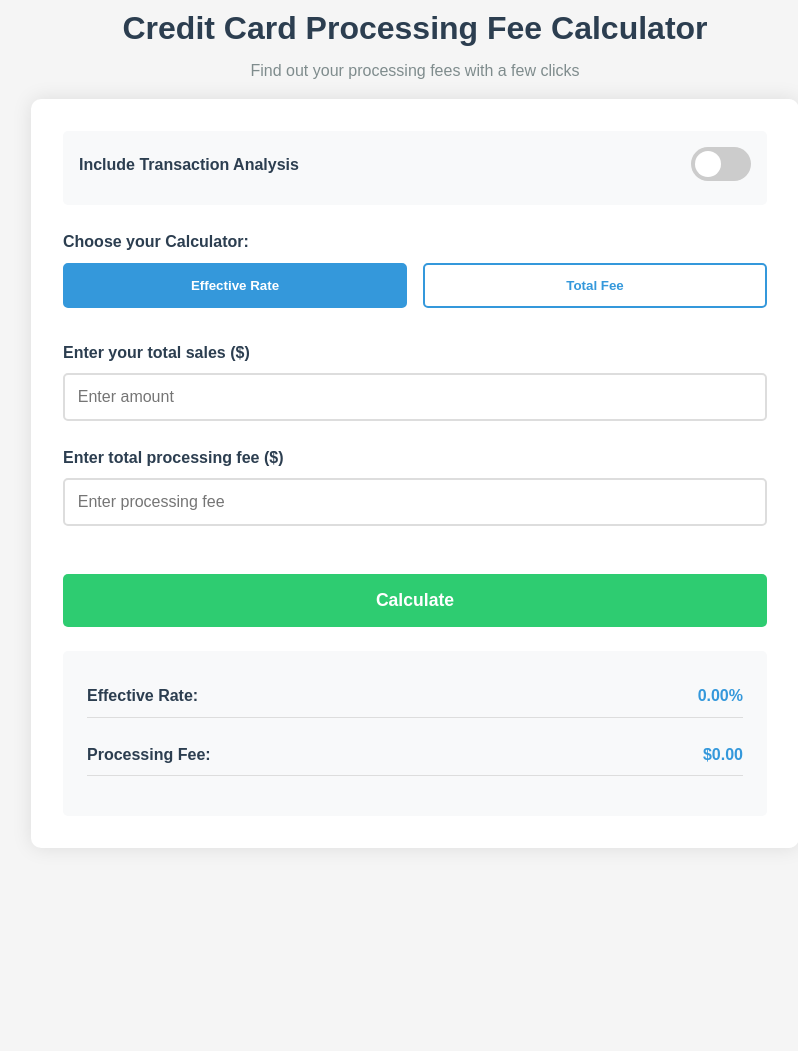
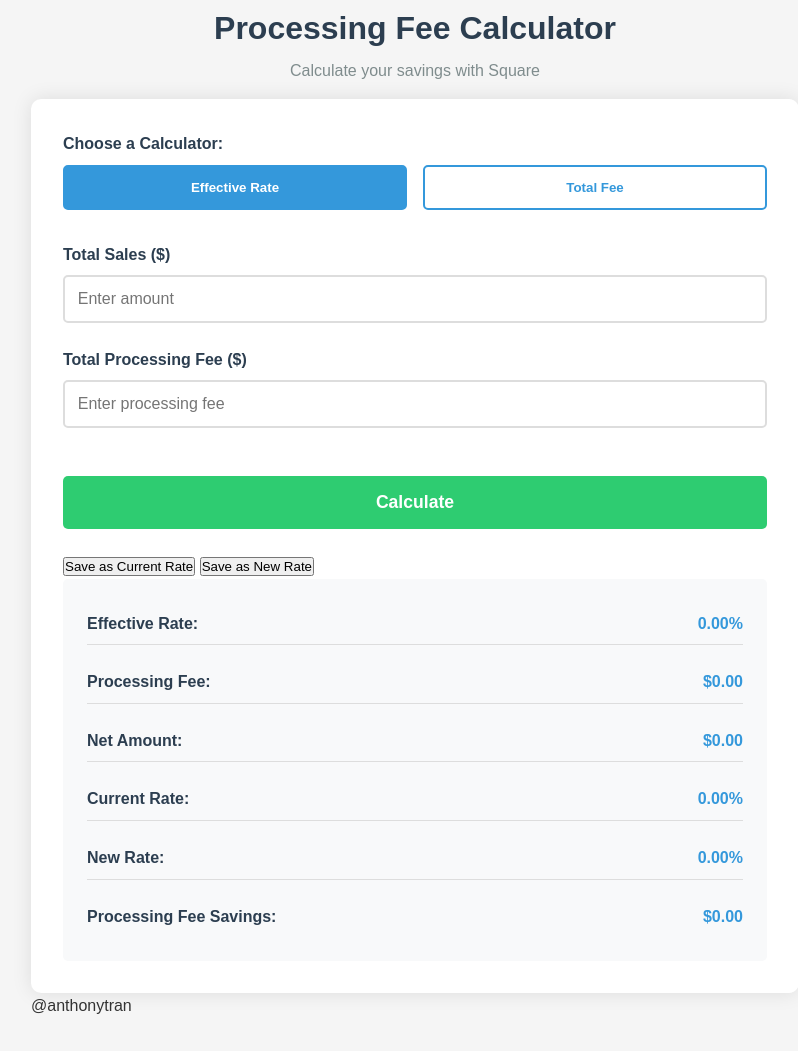
Before and after one commit to anthonytran3/credit-card-calculator, a plain HTML site: page index.html in a window 1280 px wide. Shown: the part 229-1280 px from the top of the page, without its empty margins (225-1023 px from the left). Before the commit the page ends 1109 px from the top, so only its background shows below. Drawn offline with Linux system fonts and the light colour scheme.

Commit message:
Update index.html

```diff
--- a/index.html
+++ b/index.html
@@ -12,14 +12,22 @@
             <img src="Square_LogoLockup_Black.png" alt="Square Logo" class="logo">
         </div>
 
-        <h1>Credit Card Processing Fee Calculator</h1>
-        <p class="subtitle">Find out your processing fees with a few clicks</p>
+        <h1>Processing Fee Calculator</h1>
+        <p class="subtitle">Calculate your savings with Square</p>
 
         <div class="calculator-container">
+            <div class="input-group">
+                <label>Choose a Calculator:</label>
+                <div class="calculator-options">
+                    <button class="calc-button active" data-type="effective">Effective Rate</button>
+                    <button class="calc-button" data-type="total">Total Fee</button>
+                </div>
+            </div>
+
             <!-- Transaction Toggle -->
-            <div class="toggle-container">
+            <div class="toggle-container hidden" id="transactionToggleContainer">
                 <label class="toggle-label">
-                    <span>Include Transaction Analysis</span>
+                    <span>Include Per Transaction Fee</span>
                     <div class="toggle-switch">
                         <input type="checkbox" id="transactionToggle">
                         <span class="toggle-slider"></span>
@@ -27,26 +35,18 @@
                 </label>
             </div>
 
-            <div class="input-group">
-                <label>Choose your Calculator:</label>
-                <div class="calculator-options">
-                    <button class="calc-button active" data-type="effective">Effective Rate</button>
-                    <button class="calc-button" data-type="total">Total Fee</button>
-                </div>
-            </div>
-
             <!-- Effective Rate Calculator (Default) -->
             <div id="effectiveRateInputs" class="calculator-inputs">
                 <div class="input-group">
-                    <label for="monthlySales">Enter your total sales ($)</label>
+                    <label for="monthlySales">Total Sales ($)</label>
                     <input type="number" id="monthlySales" placeholder="Enter amount" min="0" step="0.01">
                 </div>
                 <div class="input-group transaction-input hidden">
-                    <label for="monthlyTransactions">Number of monthly transactions</label>
+                    <label for="monthlyTransactions">Number of Transactions</label>
                     <input type="number" id="monthlyTransactions" placeholder="Enter number of transactions" min="0" step="1">
                 </div>
                 <div class="input-group">
-                    <label for="processingFeeAmount">Enter total processing fee ($)</label>
+                    <label for="processingFeeAmount">Total Processing Fee ($)</label>
                     <input type="number" id="processingFeeAmount" placeholder="Enter processing fee" min="0" step="0.01">
                 </div>
             </div>
@@ -54,26 +54,32 @@
             <!-- Total Fee Calculator -->
             <div id="totalFeeInputs" class="calculator-inputs hidden">
                 <div class="input-group">
-                    <label for="totalSales">Enter your total sales ($)</label>
+                    <label for="totalSales">Total Sales ($)</label>
                     <input type="number" id="totalSales" placeholder="Enter amount" min="0" step="0.01">
                 </div>
                 <div class="input-group transaction-input hidden">
-                    <label for="totalTransactions">Number of transactions</label>
+                    <label for="totalTransactions">Number of Transactions</label>
                     <input type="number" id="totalTransactions" placeholder="Enter number of transactions" min="0" step="1">
                 </div>
                 <div class="input-group">
-                    <label for="feePercentage">Enter percentage fee (%)</label>
+                    <label for="feePercentage">Percentage Fee (%)</label>
                     <input type="number" id="feePercentage" placeholder="Enter percentage" min="0" step="0.01">
                     <p class="input-help">Example: For 2.9%, enter 2.9</p>
                 </div>
                 <div class="input-group transaction-input hidden">
-                    <label for="perTransactionFee">Per transaction fee ($)</label>
+                    <label for="perTransactionFee">Per Transaction Fee ($)</label>
                     <input type="number" id="perTransactionFee" placeholder="Enter per transaction fee" min="0" step="0.01">
                     <p class="input-help">Example: For $0.30 per transaction, enter 0.30</p>
                 </div>
             </div>
 
             <button id="calculateBtn" class="calculate-btn">Calculate</button>
+
+            <!-- Save Fee Buttons -->
+            <div class="save-fee-buttons">
+                <button id="saveCurrentFeeBtn" class="save-fee-btn">Save as Current Rate</button>
+                <button id="saveNewFeeBtn" class="save-fee-btn">Save as New Rate</button>
+            </div>
 
             <!-- Results Section -->
             <div class="results" id="results">
@@ -90,6 +96,22 @@
                     <div class="result-item transaction-result hidden">
                         <span class="result-label">Average Fee Per Transaction:</span>
                         <span class="result-value" id="effectivePerTransaction">$0.00</span>
+                    </div>
+                    <div class="result-item">
+                        <span class="result-label">Net Amount:</span>
+                        <span class="result-value" id="effectiveNetAmount">$0.00</span>
+                    </div>
+                    <div class="result-item">
+                        <span class="result-label">Current Rate:</span>
+                        <span class="result-value" id="effectiveCurrentFee">0.00%</span>
+                    </div>
+                    <div class="result-item">
+                        <span class="result-label">New Rate:</span>
+                        <span class="result-value" id="effectiveNewFee">0.00%</span>
+                    </div>
+                    <div class="result-item estimated-savings">
+                        <span class="result-label">Processing Fee Savings:</span>
+                        <span class="result-value" id="effectiveEstimatedSavings">$0.00</span>
                     </div>
                 </div>
 
@@ -111,9 +133,22 @@
                         <span class="result-label">Net Amount:</span>
                         <span class="result-value" id="netAmount">$0.00</span>
                     </div>
+                    <div class="result-item">
+                        <span class="result-label">Current Fee:</span>
+                        <span class="result-value" id="totalCurrentFee">$0.00</span>
+                    </div>
+                    <div class="result-item">
+                        <span class="result-label">New Fee:</span>
+                        <span class="result-value" id="totalNewFee">$0.00</span>
+                    </div>
+                    <div class="result-item estimated-savings">
+                        <span class="result-label">Estimated Savings:</span>
+                        <span class="result-value" id="totalEstimatedSavings">$0.00</span>
+                    </div>
                 </div>
             </div>
         </div>
+        <p class="creator-credit">@anthonytran</p>
     </div>
     <script src="script.js"></script>
 </body>
```
